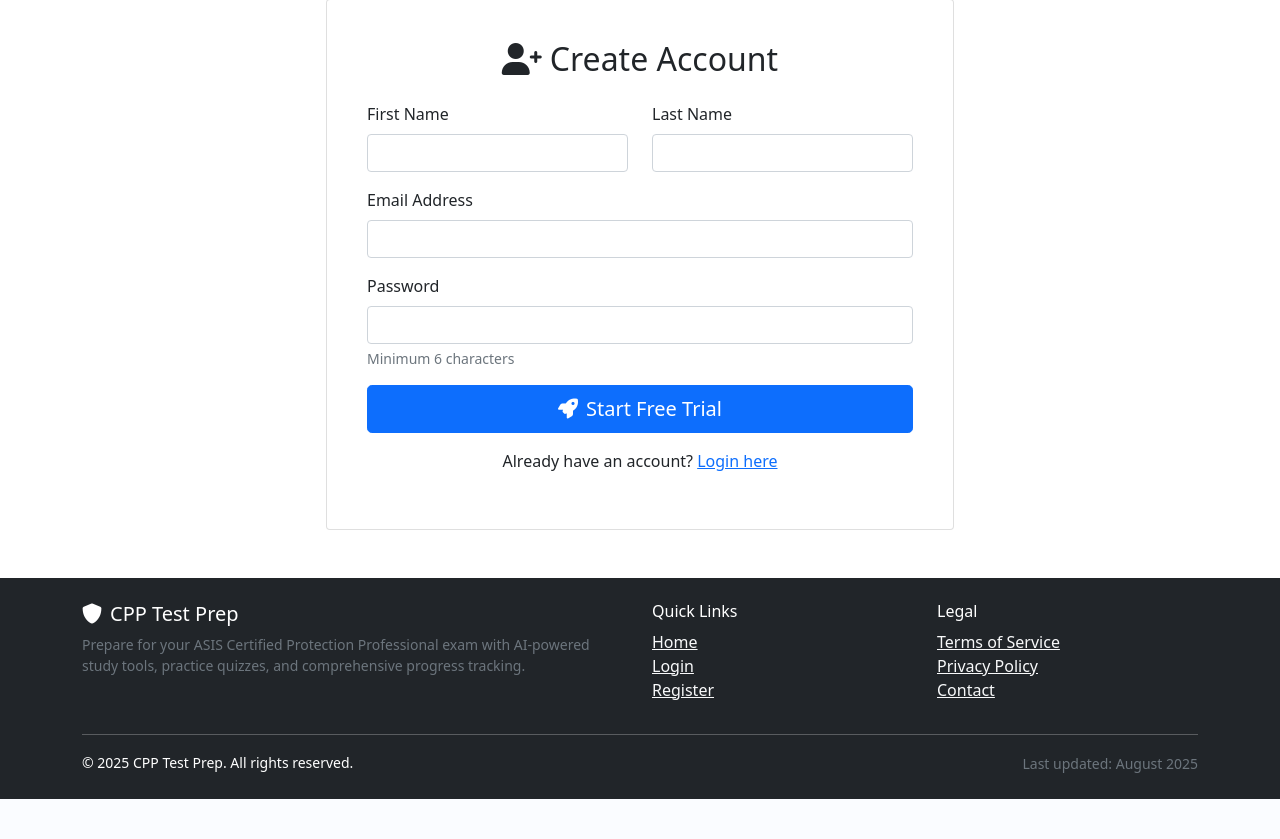
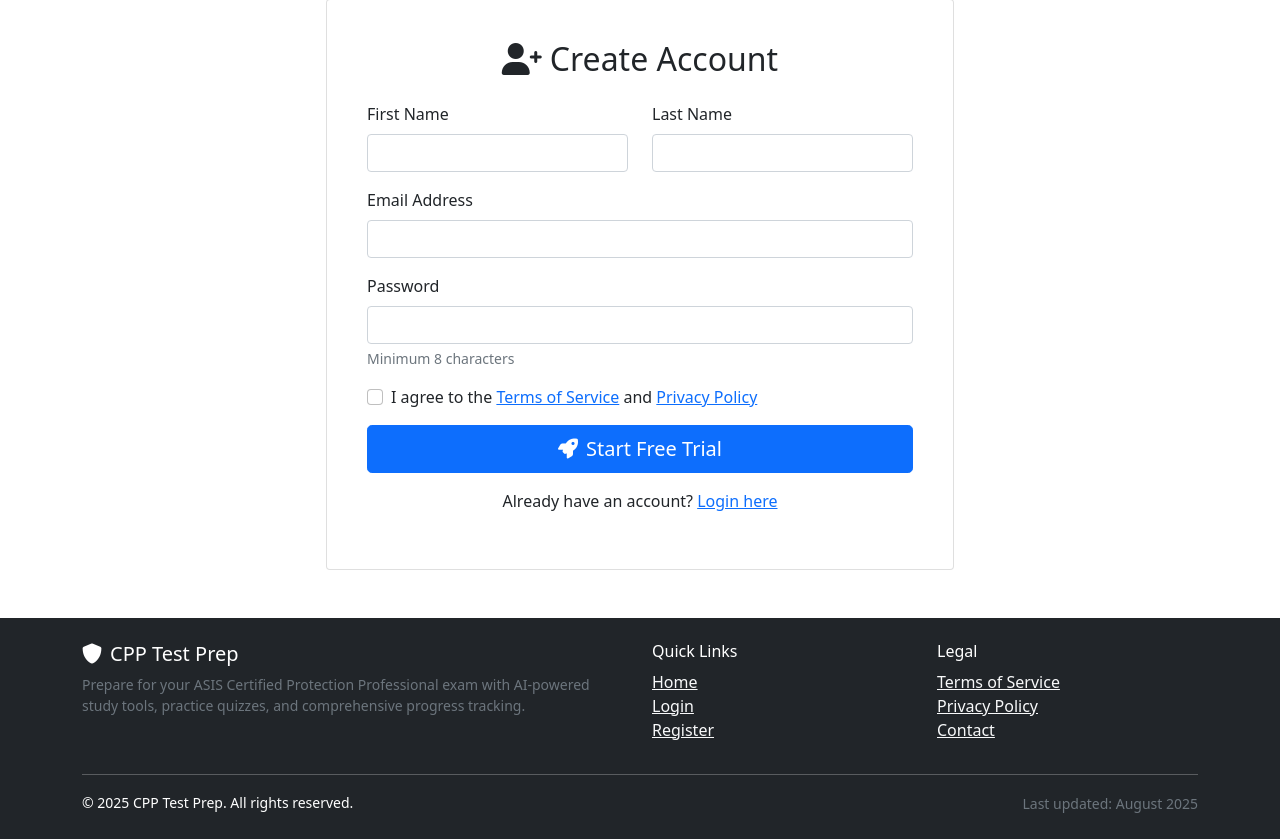
Before and after one commit to etafirearms/cpp-test-prep, a Flask app: page /register in a window 1280 px wide. Shown: the part 57-896 px from the top of the page. Before the commit the page ends 856 px from the top, so only its background shows below. Run offline with Flask 3, Linux system fonts and the light colour scheme.

Commit message:
Update register.html
Key changes made:

Added Terms & Conditions checkbox - Required before submission
Updated password minimum - Changed from 6 to 8 characters (matches your backend validation)
Added JavaScript validation - Prevents submission without terms acceptance
Added loading state - Prevents double submissions
Links to terms/privacy pages - Opens in new tab
Visual feedback - Button changes color based on terms acceptance

Action: Replace your templates/register.html file with the code above.

```diff
--- a/templates/register.html
+++ b/templates/register.html
@@ -1,7 +1,5 @@
 {% extends "base.html" %}
-
 {% block title %}Register - CPP Test Prep{% endblock %}
-
 {% block content %}
 <div class="row justify-content-center">
     <div class="col-md-6">
@@ -11,7 +9,7 @@
                     <i class="fas fa-user-plus me-2"></i>Create Account
                 </h2>
 
-                <form method="POST">
+                <form method="POST" id="registrationForm">
                     <div class="row">
                         <div class="col-md-6 mb-3">
                             <label class="form-label">First Name</label>
@@ -30,22 +28,67 @@
 
                     <div class="mb-3">
                         <label class="form-label">Password</label>
-                        <input type="password" class="form-control" name="password" required minlength="6">
-                        <div class="form-text">Minimum 6 characters</div>
+                        <input type="password" class="form-control" name="password" required minlength="8">
+                        <div class="form-text">Minimum 8 characters</div>
+                    </div>
+
+                    <!-- Terms & Conditions Checkbox -->
+                    <div class="mb-3">
+                        <div class="form-check">
+                            <input class="form-check-input" type="checkbox" name="terms_accepted" id="termsCheck" required>
+                            <label class="form-check-label" for="termsCheck">
+                                I agree to the <a href="{{ url_for('terms') }}" target="_blank">Terms of Service</a>
+                                and <a href="{{ url_for('privacy') }}" target="_blank">Privacy Policy</a>
+                            </label>
+                        </div>
                     </div>
 
                     <div class="d-grid">
-                        <button type="submit" class="btn btn-primary btn-lg">
+                        <button type="submit" class="btn btn-primary btn-lg" id="submitBtn">
                             <i class="fas fa-rocket me-2"></i>Start Free Trial
                         </button>
                     </div>
                 </form>
 
                 <div class="text-center mt-3">
-                    <p>Already have an account? <a href="/login">Login here</a></p>
+                    <p>Already have an account? <a href="{{ url_for('login') }}">Login here</a></p>
                 </div>
             </div>
         </div>
     </div>
 </div>
 {% endblock %}
+
+{% block scripts %}
+<script>
+document.addEventListener('DOMContentLoaded', function() {
+    const form = document.getElementById('registrationForm');
+    const submitBtn = document.getElementById('submitBtn');
+    const termsCheck = document.getElementById('termsCheck');
+
+    form.addEventListener('submit', function(e) {
+        // Check if terms are accepted
+        if (!termsCheck.checked) {
+            e.preventDefault();
+            alert('Please accept the Terms of Service and Privacy Policy to continue.');
+            return false;
+        }
+
+        // Disable submit button to prevent double submission
+        submitBtn.disabled = true;
+        submitBtn.innerHTML = '<i class="fas fa-spinner fa-spin me-2"></i>Creating Account...';
+    });
+
+    // Enable/disable submit button based on terms checkbox
+    termsCheck.addEventListener('change', function() {
+        if (this.checked) {
+            submitBtn.classList.remove('btn-secondary');
+            submitBtn.classList.add('btn-primary');
+        } else {
+            submitBtn.classList.remove('btn-primary');
+            submitBtn.classList.add('btn-secondary');
+        }
+    });
+});
+</script>
+{% endblock %}
```
